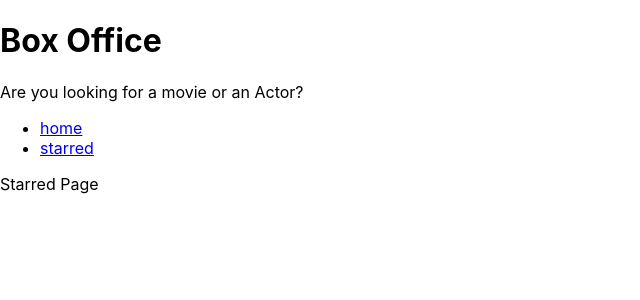
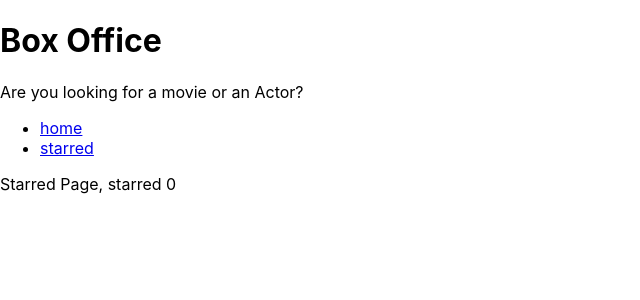
Before and after one commit to gforsythe/box-office-app, a React (Create React App) app: page /starred in a window 1280 px wide. Shown: the top 300 px of the page, without its empty margins (0-640 px from the left). Built offline with nearby package versions, Linux system fonts and the light colour scheme.

Commit message:
moved reducer logic into a seperate file, created custom hook to use in Starred Page and show grid - making the code more versitile

```diff
--- a/src/components/shows/ShowCard.jsx
+++ b/src/components/shows/ShowCard.jsx
@@ -1,6 +1,6 @@
 
 
-const ShowCard = ({name, image, id, summary, onStarMeClick}) => {
+const ShowCard = ({name, image, id, summary, onStarMeClick, isStarred}) => {
     const summaryStrip = summary ? summary.split(" ").slice(0, 10).join(" ").replace(/<.+?>/g, ''): 'No Desciption' ;
 
 
@@ -13,7 +13,7 @@ const ShowCard = ({name, image, id, summary, onStarMeClick}) => {
         <p>{summaryStrip}</p>
         <div>
             <a href={`/show/${id}`}target={'blank'} rel="noreferrer">Read More</a>
-            <button type="button" onClick={()=>onStarMeClick(id)}> Star Me</button>
+            <button type="button" onClick={()=>onStarMeClick(id)}> {isStarred ? 'Unstar Me':'Star Me'}</button>
         </div>
     </div>
   )
--- a/src/components/shows/ShowGrid.jsx
+++ b/src/components/shows/ShowGrid.jsx
@@ -1,38 +1,12 @@
-import { useReducer, useEffect } from "react"
+import { useStarredShows } from "../../lib/useStarredShows";
 import ShowCard from "./ShowCard"
-
-
-const usePersistedReducer = (reducer, initalState, localStorageKey) => {
-  const [state, dispatch] = useReducer(reducer, initalState,(inital) => {
-    const persistedValue = localStorage.getItem(localStorageKey)
-
-    return persistedValue ? JSON.parse(persistedValue) : inital
-  });
- useEffect(() => {
-  localStorage.setItem(localStorageKey, JSON.stringify(state))
-
- }, [state,localStorageKey])
-
- return [state, dispatch]
-}
-
-
-const starredShowsReducer = (currentStarred, action) => {
-switch (action.type) {
-  case 'STAR': return currentStarred.concat(action.showId)
-  case 'UNSTAR': return currentStarred.filter(showId => showId !== action.showId)
-  default:
-    return currentStarred
-
-  }
-
-};
 
 
 
 const  ShowGrid = ({shows}) => {
 
-  const [starredShows, dispatchStarred] = usePersistedReducer(starredShowsReducer, [],'starredShows');
+ const [starredShows, dispatchStarred] =  useStarredShows();
+
 
   const onStarMeClick = (showId) => {
       const isStarred = starredShows.includes(showId);
@@ -46,7 +20,9 @@ const  ShowGrid = ({shows}) => {
 
   return (
     <div>{shows.map(data => (
-        <ShowCard key={data.show.id} name={data.show.name} image={data.show.image ? data.show.image.medium : '/image-not-found.png'} id={data.show.id} summary={data.show.summary} onStarMeClick={onStarMeClick} />
+        <ShowCard key={data.show.id} name={data.show.name} image={data.show.image ? data.show.image.medium : '/image-not-found.png'} id={data.show.id} summary={data.show.summary} onStarMeClick={onStarMeClick}
+        isStarred={starredShows.includes(data.show.id)}
+        />
     ))}
     </div>
   )
--- /dev/null
+++ b/src/lib/useStarredShows.js
@@ -0,0 +1,30 @@
+import { useReducer, useEffect } from 'react';
+
+const usePersistedReducer = (reducer, initalState, localStorageKey) => {
+  const [state, dispatch] = useReducer(reducer, initalState, inital => {
+    const persistedValue = localStorage.getItem(localStorageKey);
+
+    return persistedValue ? JSON.parse(persistedValue) : inital;
+  });
+  useEffect(() => {
+    localStorage.setItem(localStorageKey, JSON.stringify(state));
+  }, [state, localStorageKey]);
+
+  return [state, dispatch];
+};
+
+const starredShowsReducer = (currentStarred, action) => {
+  switch (action.type) {
+    case 'STAR':
+      return currentStarred.concat(action.showId);
+    case 'UNSTAR':
+      return currentStarred.filter(showId => showId !== action.showId);
+    default:
+      return currentStarred;
+  }
+};
+
+
+export const useStarredShows = () => {
+    return usePersistedReducer(starredShowsReducer, [],'starredShows');
+}
--- a/src/pages/Starred.jsx
+++ b/src/pages/Starred.jsx
@@ -1,5 +1,10 @@
+import { useStarredShows } from "../lib/useStarredShows";
+
 function Starred() {
-  return <div>Starred Page</div>;
+  const [starredShows] = useStarredShows()
+
+
+  return <div>Starred Page, starred {starredShows.length}</div>;
 }
 
 export default Starred;
```
